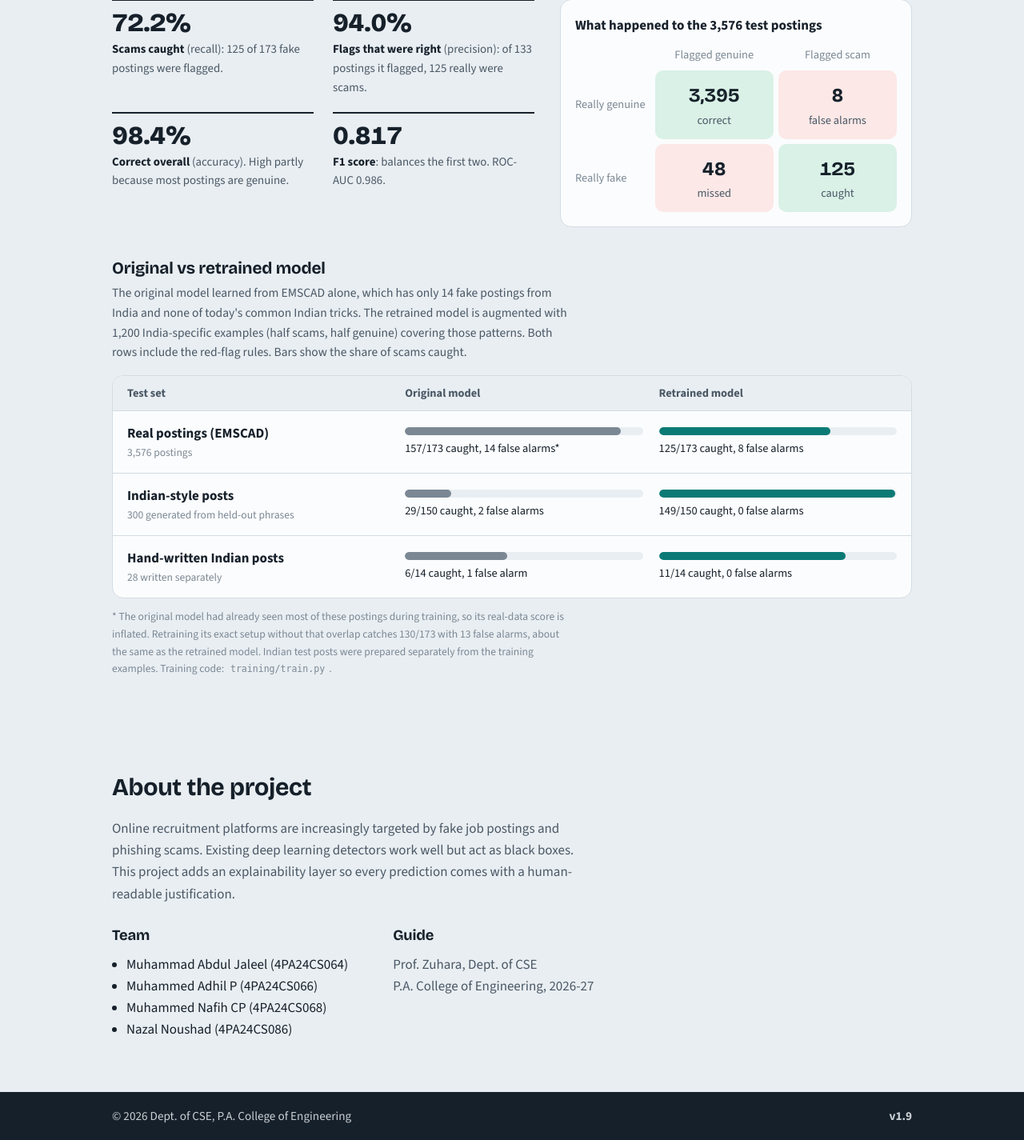
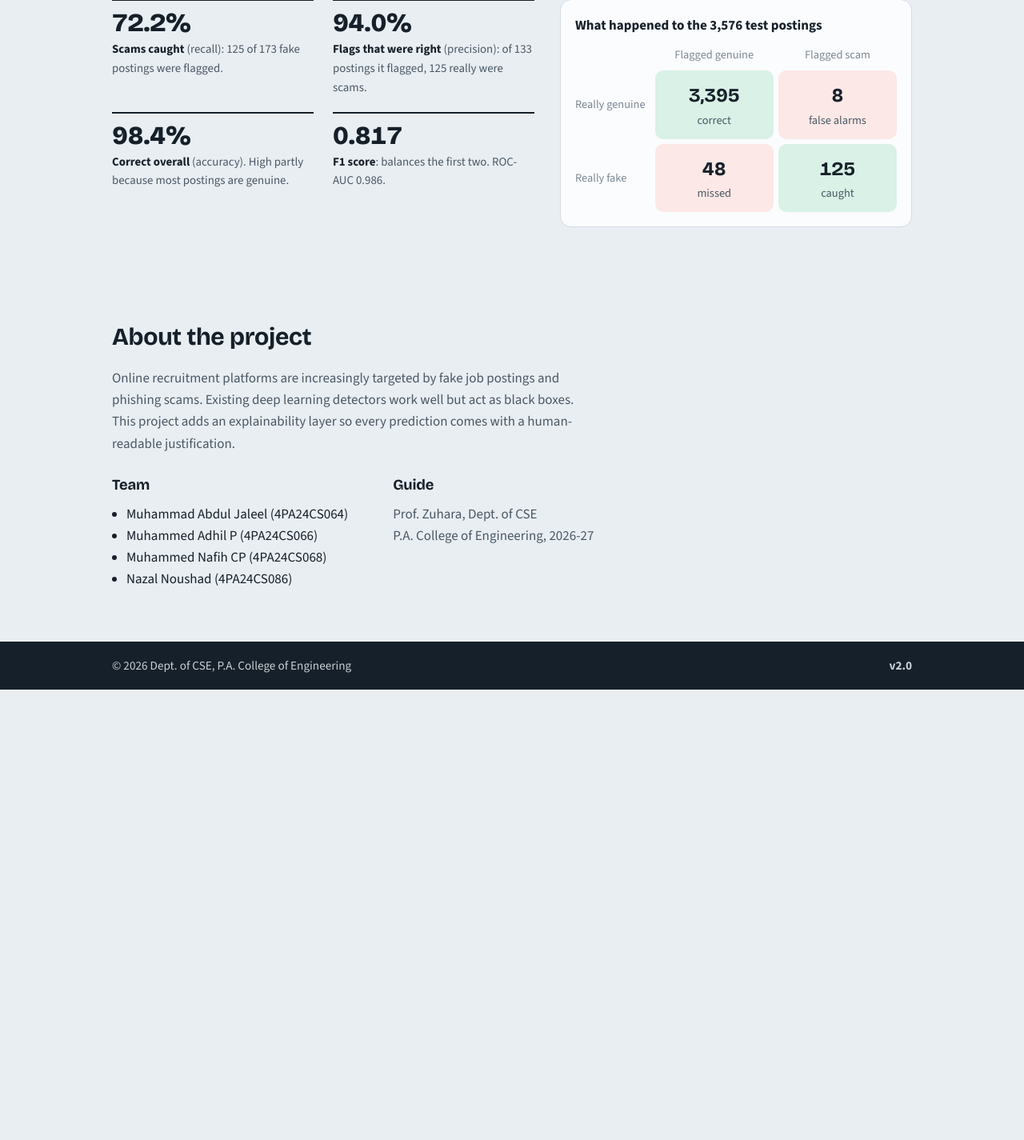
Before and after one commit to muhammad-12pa/hiring-scam-detector, a Flask app: page / in a window 1280 px wide. Shown: the part 1382-2807 px from the top of the page at 80% size. After the commit the page ends 2244 px from the top, so only its background shows below. Run offline with Flask 3, Linux system fonts and the light colour scheme; parts of the project's set-up code (start-up, migrations or seed data) failed here and were passed over.

Commit message:
v2.0: remove original-vs-retrained comparison from the site
Accuracy section keeps the metrics and confusion matrix on the EMSCAD test split;
the comparison stays in README and model/metrics.json.

Co-Authored-By: Claude Opus 5.5 <noreply@anthropic.com>
Claude-Session: https://claude.ai/code/session_019QWMaVrvR9ct6AreLANLf9

```diff
--- a/app.py
+++ b/app.py
@@ -12,7 +12,7 @@ from red_flags import combined_risk, find_red_flags, rule_for_word
 app = Flask(__name__)
 
 # Bump on every deploy; shown in the page footer and at /version so you can tell it's live.
-VERSION = "v1.9"
+VERSION = "v2.0"
 
 # ---------- Load everything saved by the notebook ----------
 with open("model/config.json") as f:
--- a/static/style.css
+++ b/static/style.css
@@ -260,19 +260,6 @@ textarea::placeholder { color: var(--ink-faint); }
 .cm-cell.good { background: color-mix(in srgb, var(--safe) 18%, var(--paper)); }
 .cm-cell.bad { background: color-mix(in srgb, var(--scam) 14%, var(--paper)); }
 
-.perf-sub { margin-top: 40px; margin-bottom: 6px; font-size: 1.3rem; }
-.perf-note { color: var(--ink-soft); max-width: 75ch; margin-bottom: 16px; font-size: .97rem; }
-.cmp { border: 1px solid var(--line); border-radius: 14px; background: var(--paper); overflow: hidden; }
-.cmp-row { display: grid; grid-template-columns: 1.1fr 1fr 1fr; gap: 20px; align-items: center; padding: 14px 18px; }
-.cmp-row + .cmp-row { border-top: 1px solid var(--line); }
-.cmp-headrow { background: var(--mist); font-weight: 700; font-size: .9rem; color: var(--ink-soft); padding-top: 10px; padding-bottom: 10px; }
-.cmp-set small { display: block; color: var(--ink-faint); font-size: .85rem; }
-.cmp-bar { display: block; height: 10px; border-radius: 5px; background: var(--mist); overflow: hidden; }
-.cmp-bar span { display: block; height: 100%; border-radius: 5px; background: var(--teal); }
-.cmp-cell:nth-of-type(2) .cmp-bar span { background: var(--ink-faint); }   /* original model in grey */
-.cmp-val { display: block; font-size: .9rem; margin-top: 5px; font-variant-numeric: tabular-nums; }
-.perf-foot { color: var(--ink-faint); font-size: .85rem; margin-top: 12px; max-width: 85ch; }
-.perf-foot code { font-size: .85em; background: var(--mist); padding: 1px 5px; border-radius: 4px; }
 
 /* ---------- About ---------- */
 .about { padding: 64px 0; }
@@ -302,12 +289,6 @@ footer { background: var(--nav-bg); color: var(--nav-ink); padding: 18px 0; font
   .tech dl { grid-template-columns: 1fr; gap: 2px; }
   .tech dd { margin-bottom: 8px; }
   .perf-grid { grid-template-columns: 1fr; gap: 24px; }
-  .cmp-headrow { display: none; }
-  .cmp-row { grid-template-columns: 1fr 1fr; gap: 10px 16px; }
-  .cmp-set { grid-column: 1 / -1; }
-  .cmp-cell::before { display: block; font-size: .8rem; color: var(--ink-faint); margin-bottom: 4px; }
-  .cmp-cell:nth-of-type(2)::before { content: "Original"; }
-  .cmp-cell:nth-of-type(3)::before { content: "Retrained"; }
 }
 @media (max-width: 560px) {
   .perf-metrics { gap: 14px 16px; }
--- a/templates/index.html
+++ b/templates/index.html
@@ -202,31 +202,6 @@
           </figure>
         </div>
 
-        {% if perf.original %}
-        <h3 class="perf-sub">Original vs retrained model</h3>
-        <p class="perf-note">The original model learned from EMSCAD alone, which has only {{ perf.dataset.india_fraud }} fake postings from India and none of today's common Indian tricks. The retrained model is augmented with {{ "{:,}".format(perf.deployed.augment_posts) }} India-specific examples (half scams, half genuine) covering those patterns. Both rows include the red-flag rules. Bars show the share of scams caught.</p>
-        <div class="cmp" role="table" aria-label="Scams caught by each model on each test set">
-          <div class="cmp-row cmp-headrow" role="row">
-            <span role="columnheader">Test set</span><span role="columnheader">Original model</span><span role="columnheader">Retrained model</span>
-          </div>
-          {% for key, title, note in [
-              ("emscad_test", "Real postings (EMSCAD)", "{:,} postings".format(d.n)),
-              ("india_synthetic_test", "Indian-style posts", "{} generated from held-out phrases".format(perf.deployed.results.india_synthetic_test.system.n)),
-              ("india_handwritten_test", "Hand-written Indian posts", "{} written separately".format(perf.deployed.results.india_handwritten_test.system.n))] %}
-          {% set o = perf.original.results[key].system %}{% set r = perf.deployed.results[key].system %}
-          <div class="cmp-row" role="row">
-            <span class="cmp-set" role="cell"><strong>{{ title }}</strong><small>{{ note }}</small></span>
-            {% for m in [o, r] %}
-            <span class="cmp-cell" role="cell">
-              <span class="cmp-bar"><span style="width: {{ (m.recall * 100) | round(1) }}%"></span></span>
-              <span class="cmp-val">{{ m.confusion.tp }}/{{ m.fraud }} caught, {{ m.confusion.fp }} false alarm{{ "" if m.confusion.fp == 1 else "s" }}{% if key == "emscad_test" and loop.first %}*{% endif %}</span>
-            </span>
-            {% endfor %}
-          </div>
-          {% endfor %}
-        </div>
-        {% set fair = perf.reproduction.results.emscad_test.bilstm %}<p class="perf-foot">* The original model had already seen most of these postings during training, so its real-data score is inflated. Retraining its exact setup without that overlap catches {{ fair.confusion.tp }}/{{ fair.fraud }} with {{ fair.confusion.fp }} false alarms, about the same as the retrained model. Indian test posts were prepared separately from the training examples. Training code: <code>training/train.py</code>.</p>
-        {% endif %}
       </div>
     </section>
     {% endif %}
```
